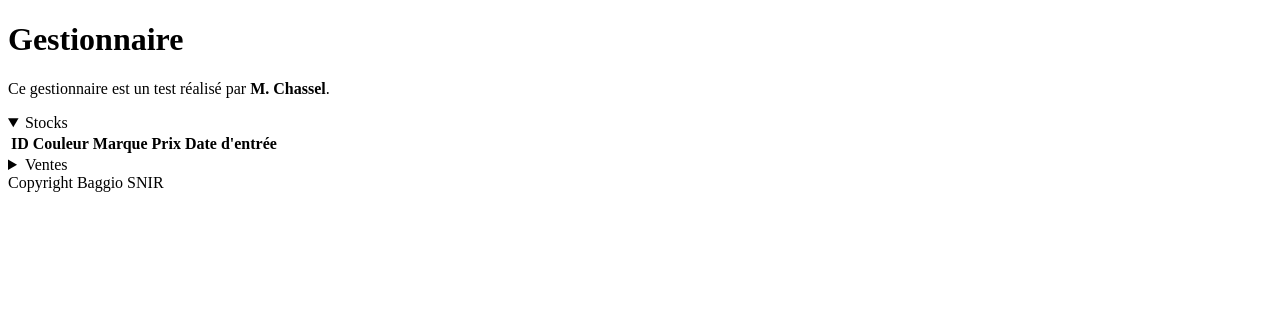
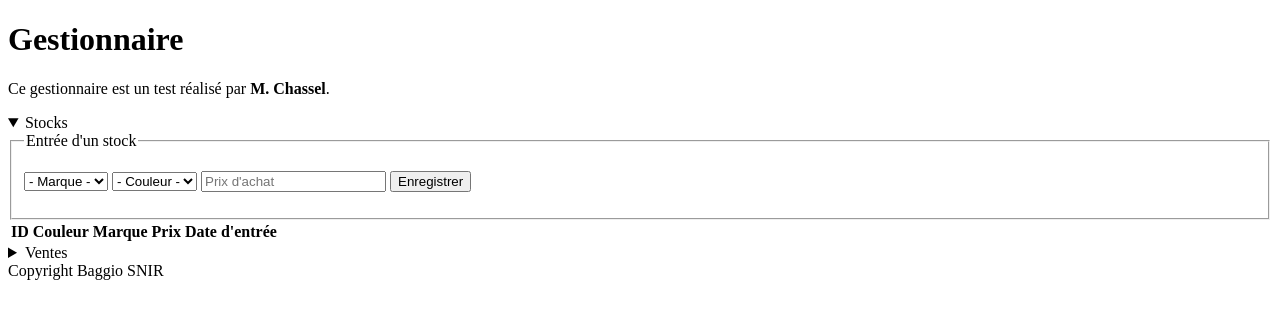
Before and after one commit to baggio-snir/gestionnaire-auto-corrige, a PHP site: page / in a window 1280 px wide, after a click on "Stocks". Shown: the top 319 px of the page. Run offline with PHP 8.4, Linux system fonts and the light colour scheme; a stand-in replaces the project's code that opens the database connection; lists and menus that the app fills with data are empty.

Commit message:
Question 4
Ajout des deux formulaires, conformément à ce qu'on voit en annexes, avec les fieldsets et legend demandés

```diff
--- a/index.php
+++ b/index.php
@@ -24,6 +24,24 @@ if(!empty($_REQUEST['addSale'])) {
         </p>
         <details>
             <summary>Stocks</summary>
+            <fieldset>
+                <legend>Entrée d'un stock</legend>
+                <form method="post">
+                    <p>
+                        <select name="brand">
+                            <option value="">- Marque -</option>
+                        </select>
+                        <select name="color">
+                            <option value="">- Couleur -</option>
+                        </select>
+                        <input type="number"
+                               name="price"
+                               min="0"
+                               placeholder="Prix d'achat" />
+                        <input type="submit" name="addStock" value="Enregistrer" />
+                    </p>
+                </form>
+            </fieldset>
             <table>
                 <thead>
                     <tr>
@@ -39,6 +57,21 @@ if(!empty($_REQUEST['addSale'])) {
         </details>
         <details>
             <summary>Ventes</summary>
+            <fieldset>
+                <legend>Entrée d'une vente</legend>
+                <form method="post">
+                    <p>
+                        <select name="car">
+                            <option value="">- Voiture -</option>
+                        </select>
+                        <input type="number"
+                               name="price"
+                               min="0"
+                               placeholder="Prix de vente" />
+                        <input type="submit" name="addSale" value="Enregistrer" />
+                    </p>
+                </form>
+            </fieldset>
             <table>
                 <thead>
                     <tr>
```
